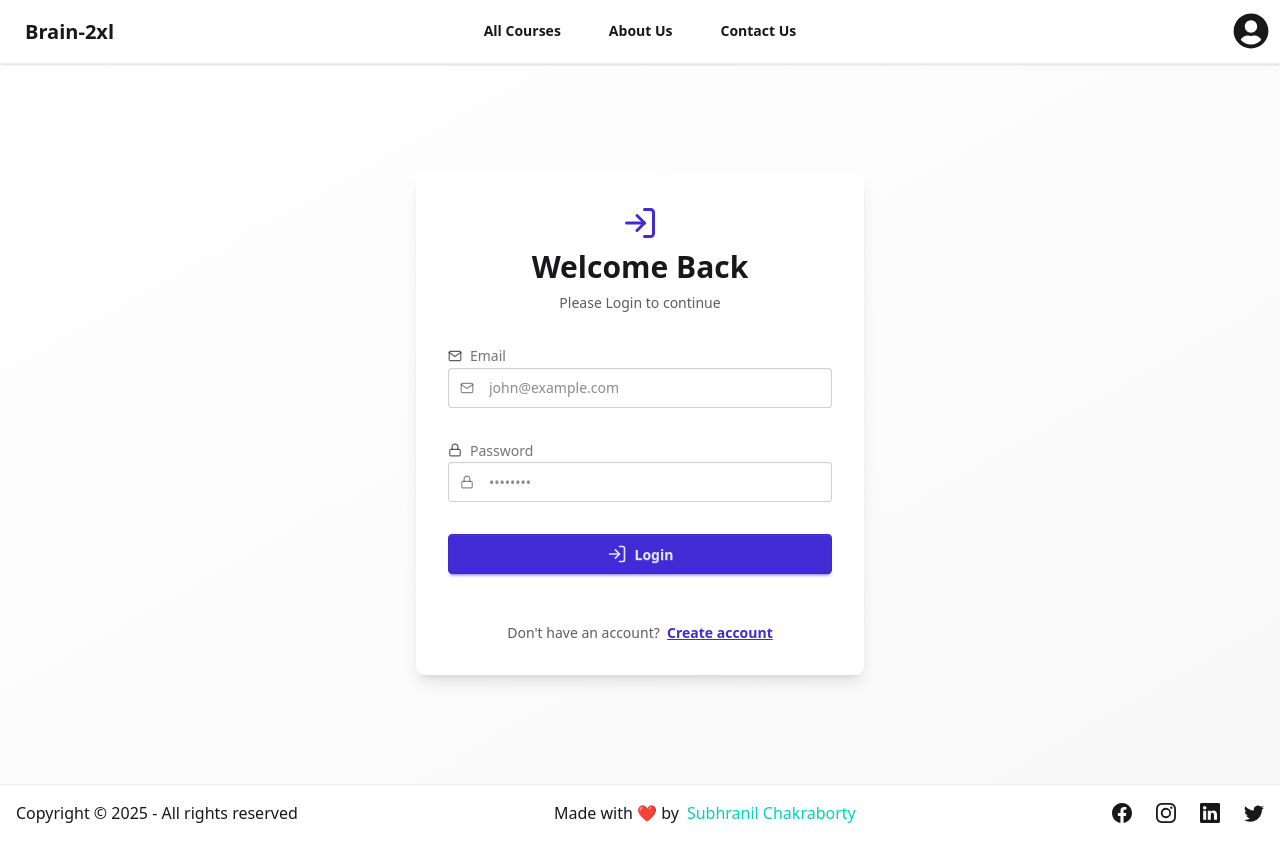
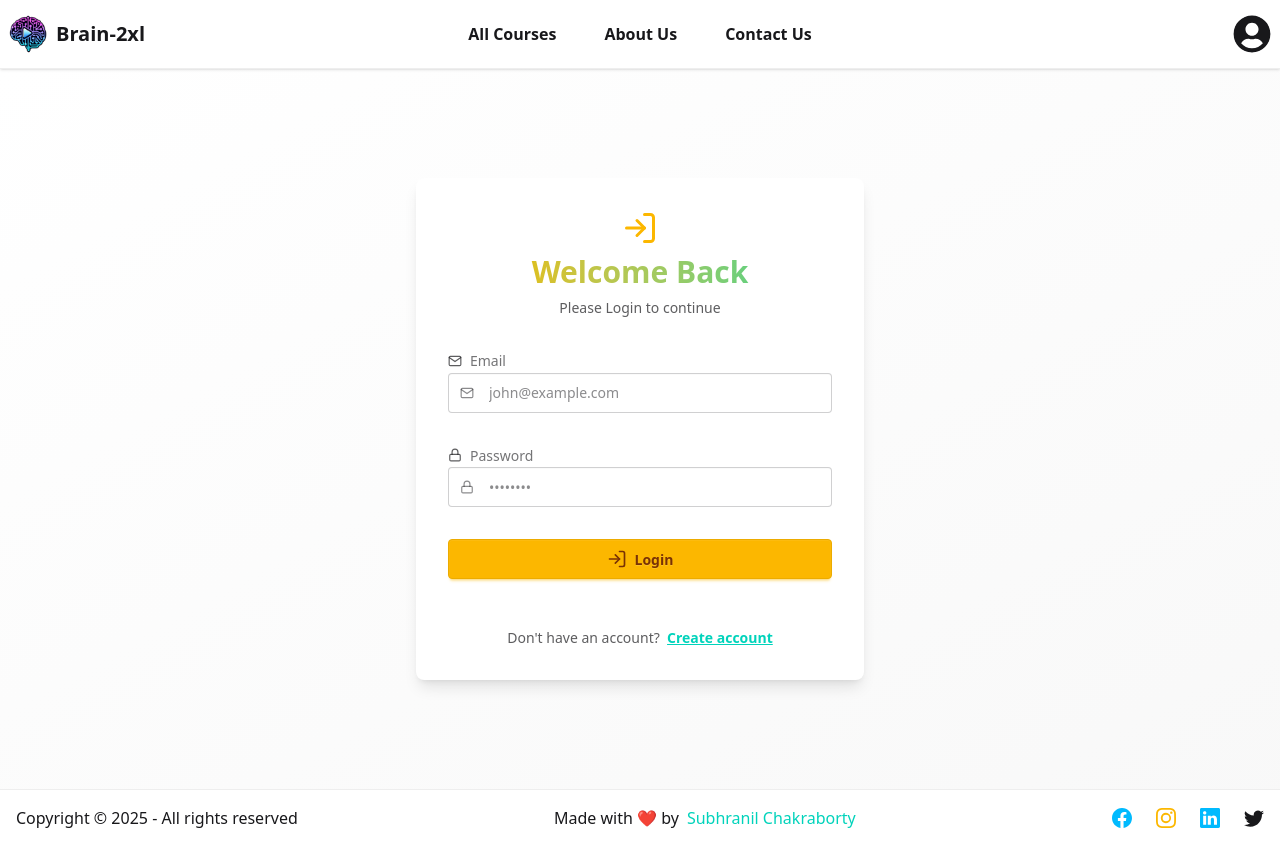
Before and after one commit to subhranil002/Learning-Management-System-Frontend, a React (Vite) app: page /login in a window 1280 px wide. Built offline with nearby package versions, Linux system fonts and the light colour scheme; no server answers.

Commit message:
Update UI of Header, Footer, AboutUs, login, SignUp

```diff
--- a/src/Components/CarouselSlide.jsx
+++ b/src/Components/CarouselSlide.jsx
@@ -21,7 +21,7 @@ function CarouselSlide({
                     <p className="text-lg md:text-xl leading-relaxed max-w-2xl">
                         {description}
                     </p>
-                    <h3 className="text-2xl md:text-3xl font-bold text-warning/80">
+                    <h3 className="text-2xl md:text-3xl font-bold text-error">
                         {title}
                     </h3>
                 </div>
@@ -48,8 +48,8 @@ function CarouselSlide({
                             href={`#slide${index + 1}`}
                             className={`w-2 h-2 md:w-3 md:h-3 rounded-full transition-colors ${
                                 slideNumber === index + 1
-                                    ? "bg-warning"
-                                    : "bg-warning/50"
+                                    ? "bg-error"
+                                    : "bg-warning/80"
                             }`}
                         />
                     ))}
--- a/src/Components/Footer.jsx
+++ b/src/Components/Footer.jsx
@@ -21,9 +21,9 @@ function Footer() {
                     </a>
                 </nav>
                 <nav className="grid-flow-col gap-6 md:place-self-center md:justify-self-end text-xl">
-                    <BsFacebook />
-                    <BsInstagram />
-                    <BsLinkedin />
+                    <BsFacebook className="text-info" />
+                    <BsInstagram className="text-warning" />
+                    <BsLinkedin className="text-info" />
                     <BsTwitter />
                 </nav>
             </footer>
--- a/src/Components/Header.jsx
+++ b/src/Components/Header.jsx
@@ -1,4 +1,5 @@
 import { FaUserCircle } from "react-icons/fa";
+import { RiMenu2Fill } from "react-icons/ri";
 import { useDispatch, useSelector } from "react-redux";
 import { Link, useNavigate } from "react-router-dom";
 
@@ -23,25 +24,11 @@ function Header() {
                         role="button"
                         className="btn btn-ghost lg:hidden"
                     >
-                        <svg
-                            xmlns="http://www.w3.org/2000/svg"
-                            className="h-5 w-5"
-                            fill="none"
-                            viewBox="0 0 24 24"
-                            stroke="currentColor"
-                        >
-                            {" "}
-                            <path
-                                strokeLinecap="round"
-                                strokeLinejoin="round"
-                                strokeWidth="2"
-                                d="M4 6h16M4 12h8m-8 6h16"
-                            />{" "}
-                        </svg>
+                        <RiMenu2Fill size={20} />
                     </div>
                     <ul
                         tabIndex={0}
-                        className="menu menu-sm dropdown-content bg-base-100 rounded-box z-1 mt-3 w-52 p-2 shadow"
+                        className="menu menu-base font-semibold dropdown-content bg-base-100 rounded-box z-1 mt-3 w-52 p-2 shadow"
                     >
                         <li>
                             <Link to="/courses">All Courses</Link>
@@ -76,12 +63,16 @@ function Header() {
                         </li>
                     </ul>
                 </div>
-                <Link to="/" className="btn btn-ghost text-xl">
-                    Brain-2xl
+                <Link
+                    to="/"
+                    className="flex items-center gap-2"
+                >
+                    <img src="./favicon.png" alt="Logo" className="w-10 h-10" />
+                    <span className="hidden sm:block text-xl font-bold">Brain-2xl</span>
                 </Link>
             </div>
-            <div className="navbar-center hidden text-3xl font-semibold lg:flex">
-                <ul className="menu menu-horizontal px-1 gap-6">
+            <div className="navbar-center hidden lg:flex">
+                <ul className="menu menu-horizontal px-1 gap-6 text-base font-semibold">
                     <li>
                         <Link to="/courses">All Courses</Link>
                     </li>
@@ -127,14 +118,14 @@ function Header() {
                                 src={data?.avatar?.secure_url}
                             />
                         ) : (
-                            <FaUserCircle size={36} />
+                            <FaUserCircle size={38} />
                         )}
                     </div>
                 </div>
                 {isLoggedIn ? (
                     <ul
                         tabIndex={0}
-                        className="menu menu-sm dropdown-content bg-base-100 rounded-box z-1 mt-3 w-52 p-2 shadow"
+                        className="menu menu-base font-semibold dropdown-content bg-base-100 rounded-box z-1 mt-3 w-52 p-2 shadow"
                     >
                         <li>
                             <Link to="/users/profile">Profile</Link>
@@ -148,7 +139,7 @@ function Header() {
                 ) : (
                     <ul
                         tabIndex={0}
-                        className="menu menu-sm dropdown-content bg-base-100 rounded-box z-1 mt-3 w-52 p-2 shadow"
+                        className="menu menu-base font-semibold dropdown-content bg-base-100 rounded-box z-1 mt-3 w-52 p-2 shadow"
                     >
                         <li>
                             <Link to="/login">Login</Link>
--- a/src/Constants/CelebrityData.js
+++ b/src/Constants/CelebrityData.js
@@ -8,12 +8,12 @@ export const celebrities = [
     {
         title: "Nelson Mandela",
         description:
-            "Education is the most powerful tool you can use to change the world.",
+            "Education is the most powerful weapon which you can use to change the world.",
         image: nelsonMandela,
         slideNumber: 1,
     },
     {
-        title: "APJ Abdul Kamal",
+        title: "APJ Abdul Kalam",
         description:
             "Failure will never overtake me if my determination to succeed is strong enough.",
         image: apj,
@@ -29,7 +29,7 @@ export const celebrities = [
     {
         title: "Steve Jobs",
         description:
-            "We don't get a chance to do that many things, and every one should be really excellent.",
+            "We don’t get a chance to do that many things, and every one should be really excellent. Because this is our life.",
         image: steveJobs,
         slideNumber: 4,
     },
--- a/src/Pages/AboutUs.jsx
+++ b/src/Pages/AboutUs.jsx
@@ -62,7 +62,7 @@ function AboutUs() {
                         </div>
                     </div>
                     <div className="mt-20 flex flex-col items-center w-full">
-                        <h3 className="text-2xl md:text-3xl font-bold text-center text-warning/90">
+                        <h3 className="text-2xl md:text-3xl font-bold text-center bg-gradient-to-r from-warning to-success bg-clip-text text-transparent">
                             Voices of Great Minds
                         </h3>
                         <div className="carousel w-[90vw] md:w-[70vw] lg:w-[50vw] my-5">
--- a/src/Pages/login.jsx
+++ b/src/Pages/login.jsx
@@ -39,8 +39,10 @@ function Login() {
                         className="card-body p-8 space-y-6"
                     >
                         <div className="text-center space-y-2">
-                            <FiLogIn className="inline-block text-4xl text-primary mb-2" />
-                            <h2 className="text-3xl font-bold">Welcome Back</h2>
+                            <FiLogIn className="inline-block text-4xl text-warning mb-2" />
+                            <h2 className="text-3xl bg-gradient-to-r from-warning to-success bg-clip-text text-transparent font-bold">
+                                Welcome Back
+                            </h2>
                             <p className="text-sm text-base-content/70">
                                 Please Login to continue
                             </p>
@@ -99,7 +101,7 @@ function Login() {
                         </div>
                         <button
                             type="submit"
-                            className="btn btn-primary btn-block gap-2"
+                            className="btn btn-warning btn-block gap-2"
                         >
                             <FiLogIn className="text-xl" />
                             Login
@@ -109,7 +111,7 @@ function Login() {
                                 Don&apos;t have an account? &nbsp;
                                 <Link
                                     to="/signup"
-                                    className="link link-primary font-semibold"
+                                    className="link link-accent font-semibold"
                                 >
                                     Create account
                                 </Link>
```
Also changed, not shown: src/Pages/SignUp.jsx (+4 -4 lines).
